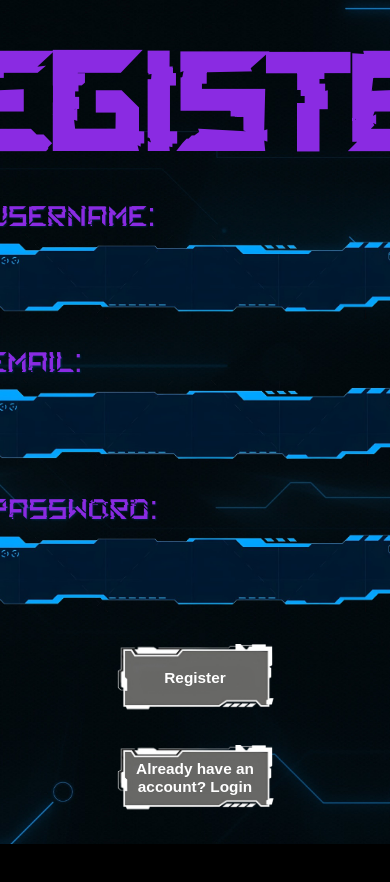
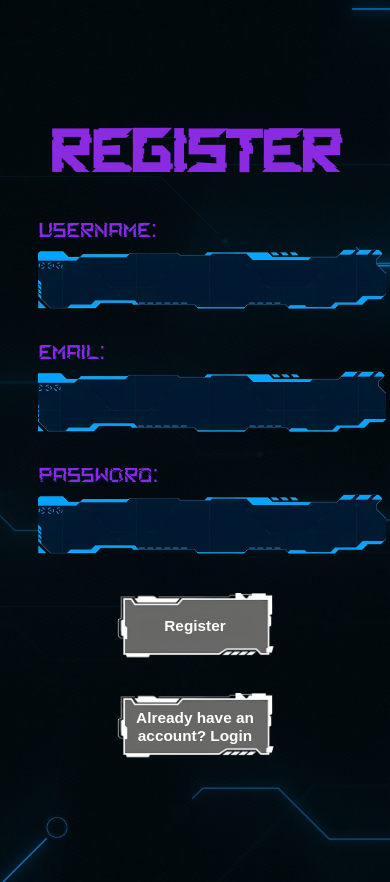
Before and after one commit to decodingayush/deceodingayush.github.io, a React (Create React App) app: page /register in a window 390 px wide. Before the commit the page ends 844 px from the top, so only its background shows below. Built offline with nearby package versions, Linux system fonts and the light colour scheme; no server answers.

Commit message:
Add files via upload

```diff
--- a/src/Components/Login.css
+++ b/src/Components/Login.css
@@ -4,10 +4,11 @@
   height: 100vh;
   justify-content: center;
   align-items: center;
-  background-image: url(../Assets/css/img/loginbg.jpg) ;
+  background-image: url(../Assets/css/img/loginbg.jpg);
   background-size: cover;
   background-position: center;
   background-repeat: no-repeat;
+  padding: 1rem;
 }
 
 .login-form {
@@ -16,11 +17,12 @@
   display: flex;
   height: 100%;
   width: 100%;
+  max-width: 500px;
   flex-direction: column;
   gap: 1.2rem;
   justify-content: center;
   align-items: center;
-  min-width: 320px;
+  min-width: 280px;
 }
 
 .login-form h2 {
@@ -32,7 +34,7 @@
 }
 
 .login-form label {
-  color:blueviolet;
+  color: blueviolet;
   margin-bottom: 0.3rem;
   margin-right: 0.7rem;
   font-size: 1.7rem;
@@ -48,7 +50,8 @@
   background-position: center;
   background-repeat: no-repeat;
   font-size: 1.2rem;
-  width: 45vh;
+  width: 100%;
+  max-width: 45vh;
   height: 6vh;
   font-weight: 200;
   color: #ffffff;
@@ -62,13 +65,15 @@
 
 .login-form button {
   padding: 0.7rem;
-  background:transparent;
+  background: transparent;
   background-image: url(../Assets/css/img/btnbg.png);
-background-size: cover;
+  background-size: cover;
   background-position: center;
-  background-repeat: no-repeat;  color: white;
+  background-repeat: no-repeat;
+  color: white;
   border: none;
-  width: 20vh;
+  width: 100%;
+  max-width: 20vh;
   height: 8vh;
   font-size: 0.8rem;
   font-weight: 700;
@@ -98,3 +103,73 @@ background-size: cover;
   color: #dc3545 !important;
   text-shadow: 1px 1px 2px rgba(220, 53, 69, 0.2) !important;
 }
+
+/* Media Queries for Responsive Design */
+@media screen and (max-width: 768px) {
+  .login-form {
+    padding: 1.5rem;
+  }
+
+  .login-form h2 {
+    font-size: 5rem;
+    margin-top: 3%;
+  }
+
+  .login-form label {
+    font-size: 1.4rem;
+  }
+
+  .login-form input {
+    font-size: 1rem;
+    height: 5vh;
+  }
+
+  .login-form button {
+    height: 6vh;
+    font-size: 0.9rem;
+  }
+}
+
+@media screen and (max-width: 480px) {
+  .login-form {
+    padding: 1rem;
+  }
+
+  .login-form h2 {
+    font-size: 3.5rem;
+    margin-top: 2%;
+  }
+
+  .login-form label {
+    font-size: 1.2rem;
+  }
+
+  .login-form input {
+    font-size: 0.9rem;
+    height: 4.5vh;
+  }
+
+  .login-form button {
+    height: 8vh;
+    font-size: 0.8rem;
+  }
+}
+
+/* For very small devices */
+@media screen and (max-width: 320px) {
+  .login-form {
+    padding: 0.8rem;
+  }
+
+  .login-form h2 {
+    font-size: 2.5rem;
+  }
+
+  .login-form label {
+    font-size: 1rem;
+  }
+
+  .login-form input {
+    font-size: 0.8rem;
+  }
+}
--- a/src/Components/Register.css
+++ b/src/Components/Register.css
@@ -4,10 +4,11 @@
   height: 100vh;
   justify-content: center;
   align-items: center;
-  background-image: url(../Assets/css/img/loginbg.jpg) ;
+  background-image: url(../Assets/css/img/loginbg.jpg);
   background-size: cover;
   background-position: center;
   background-repeat: no-repeat;
+  padding: 1rem;
 }
 
 .register-form {
@@ -16,11 +17,12 @@
   display: flex;
   height: 100%;
   width: 100%;
+  max-width: 500px;
   flex-direction: column;
   gap: 1.2rem;
   justify-content: center;
   align-items: center;
-  min-width: 320px;
+  min-width: 280px;
 }
 
 .register-form h2 {
@@ -32,7 +34,7 @@
 }
 
 .register-form label {
-  color:blueviolet;
+  color: blueviolet;
   margin-bottom: 0.3rem;
   margin-right: 0.7rem;
   font-size: 1.7rem;
@@ -48,7 +50,8 @@
   background-position: center;
   background-repeat: no-repeat;
   font-size: 1.2rem;
-  width: 45vh;
+  width: 100%;
+  max-width: 45vh;
   height: 6vh;
   font-weight: 200;
   color: #ffffff;
@@ -62,13 +65,15 @@
 
 .register-form button {
   padding: 0.7rem;
-  background:transparent;
+  background: transparent;
   background-image: url(../Assets/css/img/btnbg.png);
-background-size: cover;
+  background-size: cover;
   background-position: center;
-  background-repeat: no-repeat;  color: white;
+  background-repeat: no-repeat;
+  color: white;
   border: none;
-  width: 20vh;
+  width: 100%;
+  max-width: 20vh;
   height: 8vh;
   font-size: 0.8rem;
   font-weight: 700;
@@ -98,3 +103,73 @@ background-size: cover;
   color: #dc3545 !important;
   text-shadow: 1px 1px 2px rgba(220, 53, 69, 0.2) !important;
 }
+
+/* Media Queries for Responsive Design */
+@media screen and (max-width: 768px) {
+  .register-form {
+    padding: 1.5rem;
+  }
+
+  .register-form h2 {
+    font-size: 5rem;
+    margin-top: 3%;
+  }
+
+  .register-form label {
+    font-size: 1.4rem;
+  }
+
+  .register-form input {
+    font-size: 1rem;
+    height: 5vh;
+  }
+
+  .register-form button {
+    height: 6vh;
+    font-size: 0.9rem;
+  }
+}
+
+@media screen and (max-width: 480px) {
+  .register-form {
+    padding: 1rem;
+  }
+
+  .register-form h2 {
+    font-size: 3.5rem;
+    margin-top: 2%;
+  }
+
+  .register-form label {
+    font-size: 1.2rem;
+  }
+
+  .register-form input {
+    font-size: 0.9rem;
+    height: 4.5vh;
+  }
+
+  .register-form button {
+    height: 8vh;
+    font-size: 0.8rem;
+  }
+}
+
+/* For very small devices */
+@media screen and (max-width: 320px) {
+  .register-form {
+    padding: 0.8rem;
+  }
+
+  .register-form h2 {
+    font-size: 2.5rem;
+  }
+
+  .register-form label {
+    font-size: 1rem;
+  }
+
+  .register-form input {
+    font-size: 0.8rem;
+  }
+}
```
